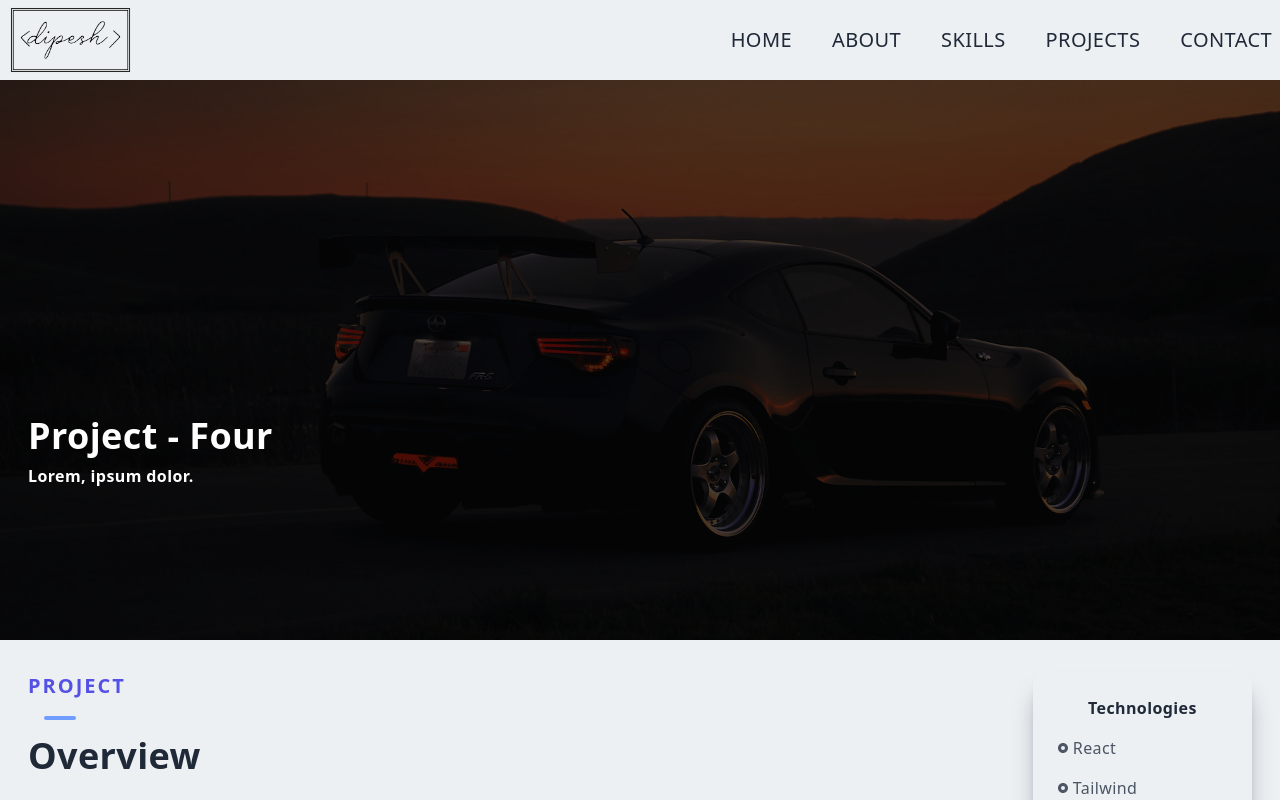
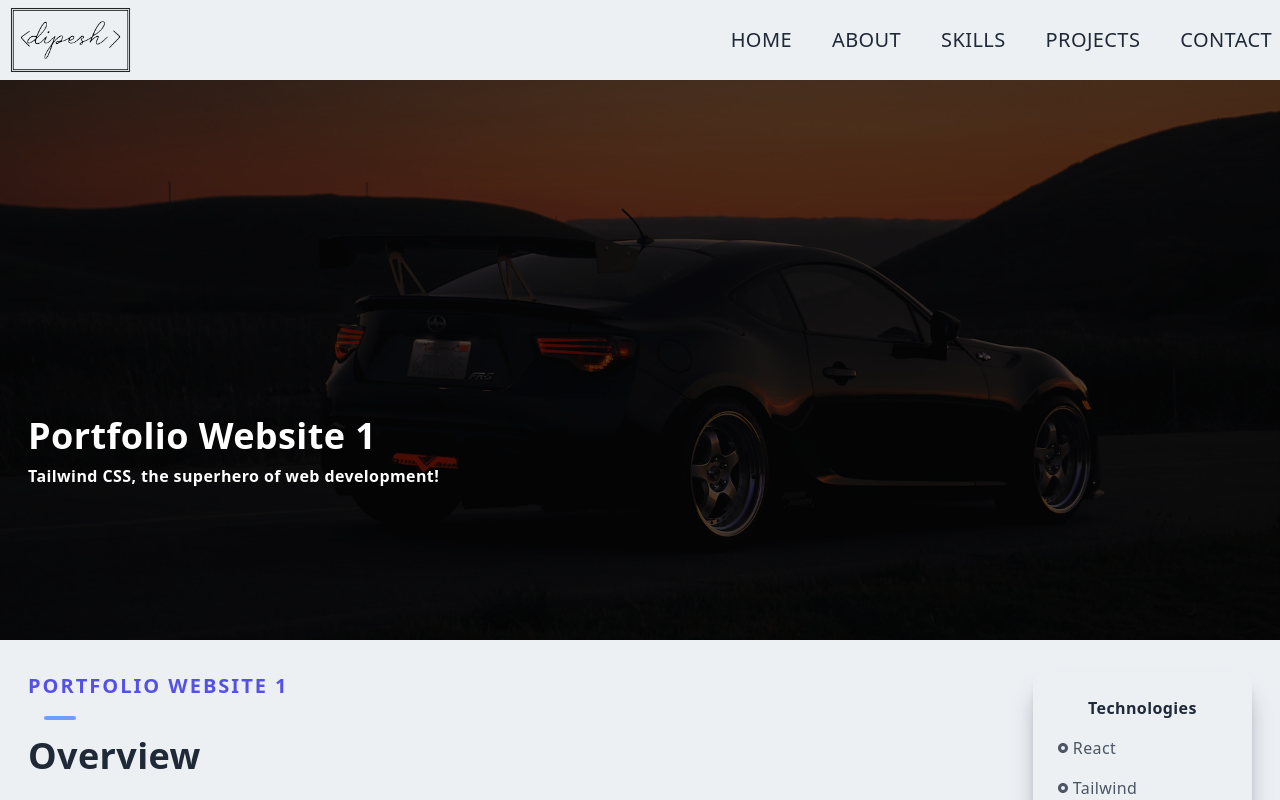
Before and after one commit to catkidd/portfolio-nextjs, a Next.js app: page /projectFour in a window 1280 px wide. Shown: the top 800 px of the page. Built offline with nearby package versions, Linux system fonts and the light colour scheme.

Commit message:
fix: code and demo link updated in project detail page

```diff
--- a/components/Projects.jsx
+++ b/components/Projects.jsx
@@ -1,6 +1,7 @@
 import React from "react";
 import projectImgOne from "../public/assets/projects/image-1.png";
 import portfolioImg from "../public/assets/projects/portfolio-web-img.png";
+import portfolioImg2 from "../public/assets/projects/portfolio-web-img-2.png";
 import projectImgTwo from "../public/assets/projects/image-2.png";
 import ProjectItem from "./ProjectItem";
 
@@ -33,10 +34,10 @@ const Projects = () => {
                         projectDesc="Lorem, ipsum dolor.3"
                     />
                     <ProjectItem
-                        title="Project 4"
-                        backgroundImg={projectImgOne}
+                        title="Portfolio Website 1"
+                        backgroundImg={portfolioImg2}
                         projectUrl="/projectFour"
-                        projectDesc="Lorem, ipsum dolor.4"
+                        projectDesc="Tailwind CSS, the superhero of web development!"
                     />
                 </div>
             </div>
--- a/pages/projectFour.jsx
+++ b/pages/projectFour.jsx
@@ -17,8 +17,8 @@ const projectFour = () => {
                     alt="/"
                 />
                 <div className="absolute top-[70%] max-w-[1240px] w-full left-[50%] right-[50%] translate-x-[-50%] translate-y-[-50%] text-white z-10 p-2">
-                    <h2 className="py-2">Project - Four</h2>
-                    <h3>Lorem, ipsum dolor.</h3>
+                    <h2 className="py-2">Portfolio Website 1</h2>
+                    <h3>Tailwind CSS, the superhero of web development!</h3>
                 </div>
             </div>
 
@@ -26,7 +26,7 @@ const projectFour = () => {
                 <div className="col-span-4">
                     <div className="text-justify">
                         <div className="text-xl tracking-widest font-semibold uppercase text-[#5651e5]">
-                            <p>Project</p>
+                            <p>Portfolio Website 1</p>
                             <hr className="w-8 h-1 mx-4 mt-4 bg-[#709dff] border-0 rounded"></hr>
                         </div>
 
@@ -60,10 +60,16 @@ const projectFour = () => {
                         </p>
                     </div>
                     <div className="flex flex-row justify-items-start">
-                        <a href="/" target="_blank" rel="noreferrer">
+                        <a
+                            href="https://github.com/catkidd/react-portfolio-using-tailwind"
+                            target="_blank"
+                            rel="noreferrer">
                             <button className="px-8 py-2 mt-4 mr-8">Code</button>
                         </a>
-                        <a href="/" target="_blank" rel="noreferrer">
+                        <a
+                            href="https://react-portfolio-using-tailwind.vercel.app/"
+                            target="_blank"
+                            rel="noreferrer">
                             <button className="px-8 py-2 mt-4">Demo</button>
                         </a>
                         <div className="ml-8 py-2 px-6 mt-4 shadow-xl shadow-gray-400 rounded-xl uppercase bg-gradient-to-r from-[#5651e5] to-[#709dff] text-white">
--- a/pages/projectOne.jsx
+++ b/pages/projectOne.jsx
@@ -3,7 +3,6 @@ import React from "react";
 import projextImgOne from "../public/assets/projects/image-1.png";
 import { RiRadioButtonFill } from "react-icons/ri";
 import Link from "next/link";
-import { HiOutlineBackspace } from "react-icons/hi";
 
 const projectOne = () => {
     return (
```
Also changed, not shown: public/assets/projects/portfolio-web-img-2.png (added), public/assets/projects/portfolio-web-img.png (added).
